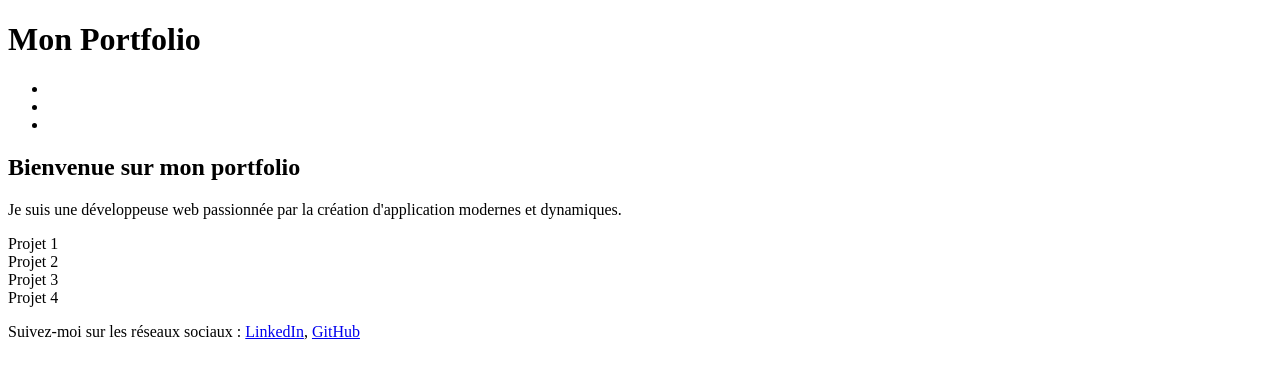
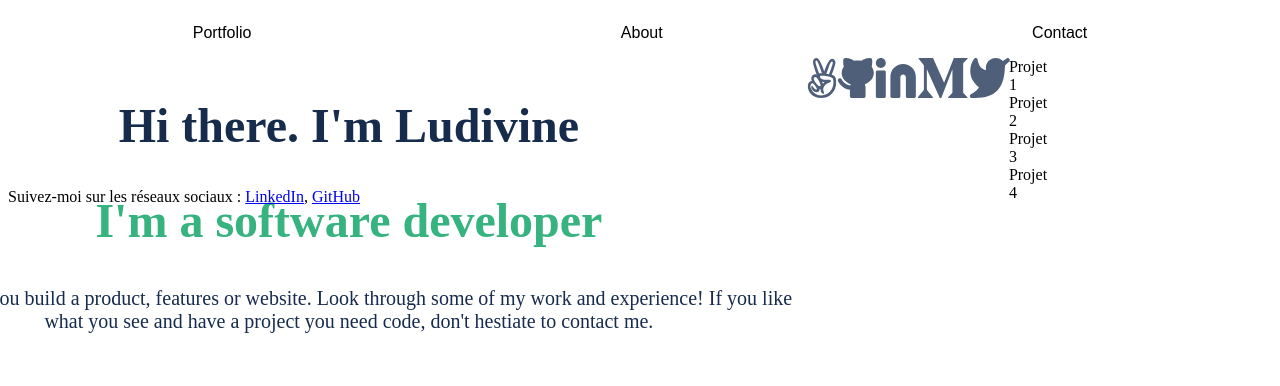
Before and after one commit to lulu6886/atelier-professionnalisation, a plain HTML site: page index.html in a window 1280 px wide. Drawn offline with Linux system fonts and the light colour scheme.

Commit message:
Premier portfolio

```diff
--- a/index.html
+++ b/index.html
@@ -6,24 +6,30 @@
     <meta name="description" content="Portfolio personnel de développeur web">
     <meta name="keywords" content="Portfolio, développeur web, Projets, HTML, CSS">
     <meta name="author" content="Ludivine Pugellier">
-    <title>Portfolio de développeur web</title>
+    <title>Portfolio projet 1</title>
+    <link rel="stylesheet" href="style1.css">
 </head>
 <body>
-    <header class="header">
-        <h1>Mon Portfolio</h1>
-        <nav>
-            <ul>
-                <li><a href="#portfolio"></a></li>
-                <li><a href="#about"></a></li>
-                <li><a href="#contact"></a></li>
-            </ul>
+    <header>
+        <nav class="head">
+            <p>Portfolio</p>
+            <p>About</p>
+            <p>Contact</p>
         </nav>
         </header>
-    <main>
-        <section id="hero" class="hero">
-            <h2>Bienvenue sur mon portfolio</h2>
-            <p>Je suis une développeuse web passionnée par la création d'application modernes et dynamiques.</p>
+    <main class="présentation">
+        <section>
+            <h1 class="nom">Hi there. I'm Ludivine</h1>
+            <h2 class="métier">I'm a software developer</h2>
+            <p class="paratexte">I can help you build a product, features or website. Look through some of my work and experience! If you like what you see and have a project you need code, don't hestiate to contact me.</p>
         </section>
+        <nav class="logo">
+            <img src="angellist.svg" alt="">
+            <img src="github.svg" alt="">
+            <img src="linkding.svg" alt="">
+            <img src="medium.svg" alt="">
+            <img src="twitter.svg" alt="">
+        </nav>
         <section id="portfolio" class="grid-container">
             <article class="item1">Projet 1</article>
             <article class="item2">Projet 2</article>
--- /dev/null
+++ b/style1.css
@@ -0,0 +1,37 @@
+.head{
+    display:flex;
+    justify-content: space-around;
+    align-self: center ;
+    font-family:Arial, Helvetica, sans-serif ;
+}
+.présentation{
+    display: flex;
+    flex-direction: row;
+    justify-content: center;
+    width: 920px;
+    height: 114px;
+}
+
+.nom{
+    text-align: center;
+    font-size: 48px;
+    color: #172b4d;
+}
+.métier{
+    text-align: center;
+    font-size: 48px;
+    color: #36b37e;
+}
+.paratexte{
+    text-align: center;
+    width: 920px;
+    height: 96px;
+    font-size: 20px;
+    color: #172b4d;
+}
+.logo{
+    display: flex;
+    justify-content: center;
+    width: 200px;
+    height: 40px;
+}
```
Also changed, not shown: Vector.png (renamed from assets/Vector.png), angellist.svg (renamed from assets/angellist.svg), assets/desktop/illustration-head-line.png (deleted), framework.png (renamed from assets/framework.png), github.svg (renamed from assets/github.svg), illustration-head-line.png (renamed from assets/illustration-head-line.png), langages.png (renamed from assets/langages.png), linkding.svg (renamed from assets/linkding.svg), medium.svg (renamed from assets/medium.svg), skils.png (renamed from assets/skils.png), twitter.svg (renamed from assets/twitter.svg).
